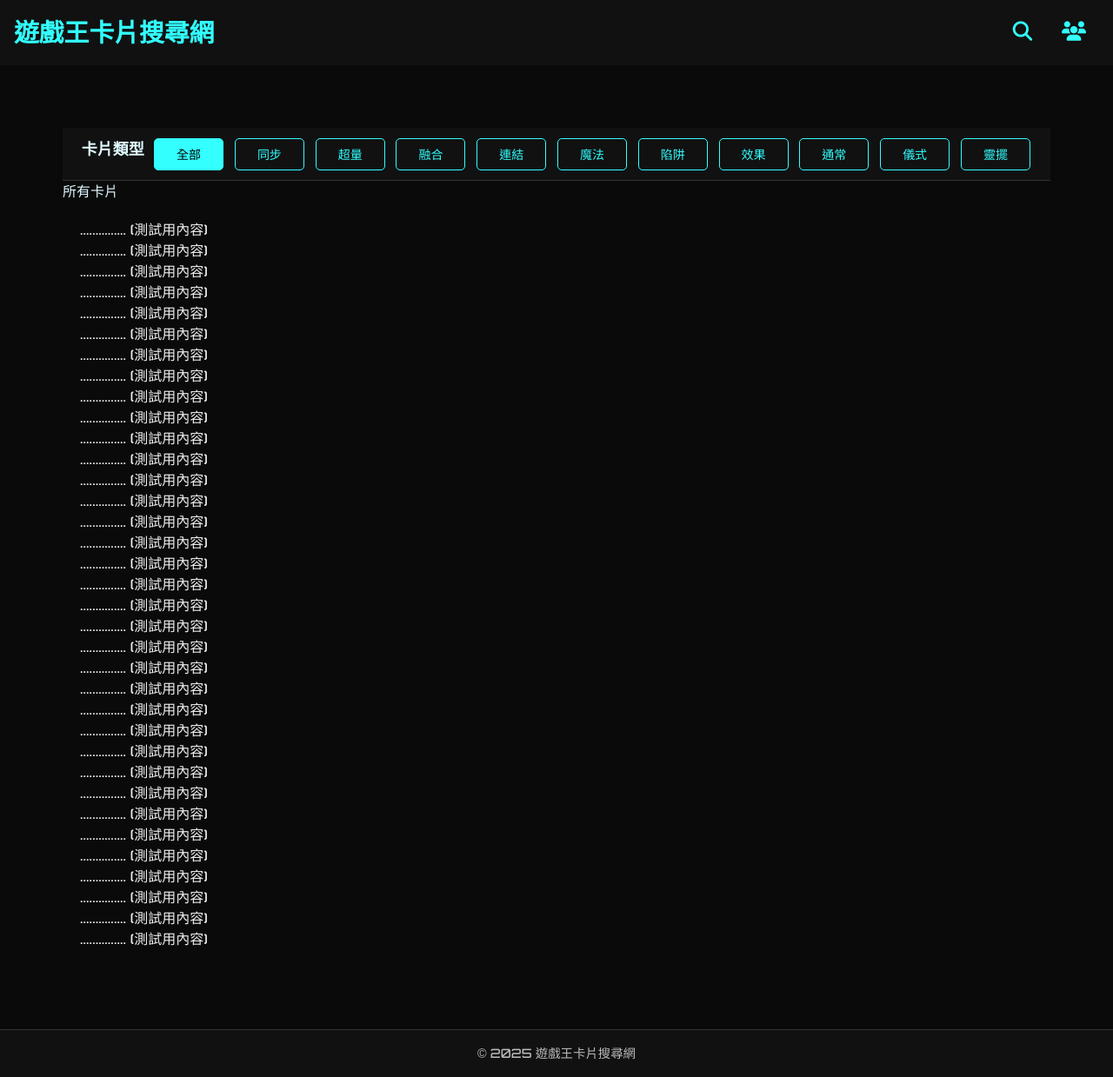
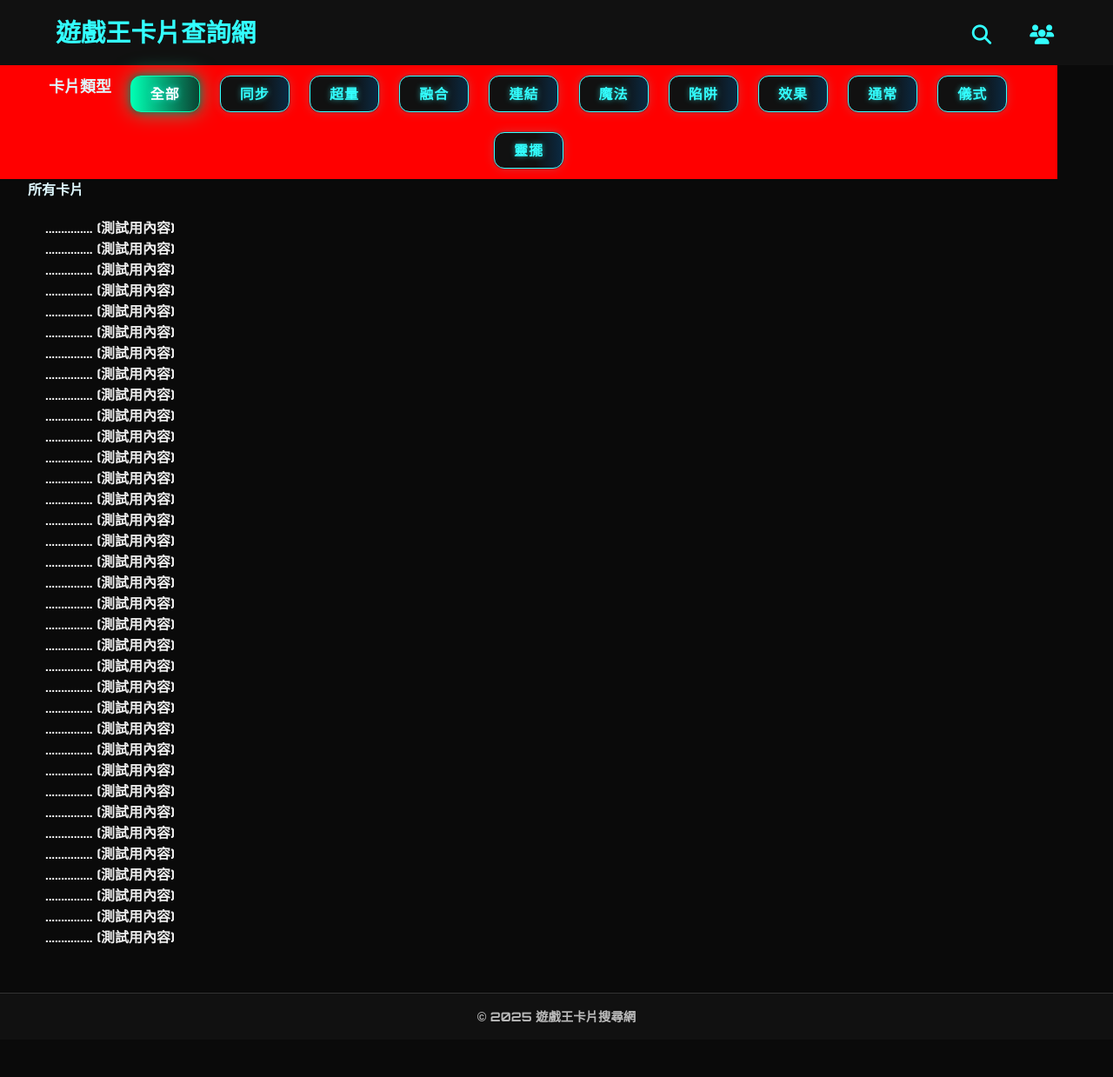
Before and after one commit to Dawn0119/gamecards, a Flask app: page /all in a window 1280 px wide. Shown: the whole page at 87% size. After the commit the page ends 1177 px from the top, so only its background shows below. Run offline with Flask 3, Linux system fonts and the light colour scheme.

Commit message:
0601_all類別未調好

```diff
--- a/static/css/hftop.css
+++ b/static/css/hftop.css
@@ -8,7 +8,7 @@
   background-color: #0a0a0a;  /* 更深的背景，帶有科技感 */
   color: #dff9ff;  /* 淺藍灰色文字（稍微偏白） */
   font-family: "Orbitron", sans-serif;  /* 更有科技感的字體（需在 HTML 引入） */
-  /* 不再加 overflow: hidden，保留捲軸功能 */
+  font-weight: 600;
 }
 
 /* Header */
@@ -28,16 +28,32 @@
 .logo {
   font-size: 1.8rem;
   font-weight: bold;
-  margin: 0;
+  margin: 5px 50;
+  margin-left: 3rem; /* 左側留出空間 */
+}
+
+.logo:hover {
+  color: #ffffff;
+  text-decoration: none;
+  transform: scale(1.2);
+}
+
+.nav-menu {
+  /* position: sticky;
+  top: 0;
+  z-index: 9999; */
+  color: #33ffff;
+  margin-top: 0.5rem;
+  margin-right: 2rem;
+  text-decoration: none; /* 移除預設下劃線 */
+  letter-spacing: 0.5px;
 }
 
 .nav-menu a {
-  color: #33ffff;
-  /* margin-left: 2rem; */
   text-decoration: none;
   font-weight: bold;
   letter-spacing: 0.5px;
-  margin: 0 0.9rem; /* 左右各 0.75rem 的間距（總 1.5rem）*/
+  margin: 0 1.2rem; /* 左右各1.2rem的間距 */
 }
 
 /* .nav-menu a + a {
@@ -51,12 +67,19 @@
 
 /* Font Awesome 圖示大小調整 */
 .nav-menu i {
-  font-size: 1.4rem; /* 預設約1rem，改大一點更醒目 */
+  font-size: 1.4rem;
   transition: color 0.2s ease, transform 0.2s ease;
 }
 
 .nav-menu a:hover i {
-  transform: scale(1.1); /* 滑過微放大效果 */
+  transform: scale(2); /* 滑過微放大效果 */
+}
+
+main {
+  padding: 2rem;
+  background-color: #0a0a0a;
+  color: #dff9ff;  /* 微藍白文字 */
+  font-family: "Orbitron", sans-serif;
 }
 
 /* Footer */
--- a/static/css/main.css
+++ b/static/css/main.css
@@ -1,61 +1,41 @@
-/* Main Area */
-main {
-  padding: 4.5rem;
-  background-color: #0a0a0a;  /* 深色主背景統一風格 */
-  color: #dff9ff;  /* 微藍白文字 */
-  font-family: "Orbitron", sans-serif;  /* margin-bottom: 60px; */
-}
-
 /* Buttons3個搜尋方式 */
 .button-container {
-  width: 90%;
-  /* 容器寬度 */
-  max-width: 800px;
-  /* 最大寬度為800px */
-  margin: 0 auto -25px;
-  /* 容器水平置中 */
-  padding: 0 2%;
-  /* 內縮 */
-  box-sizing: border-box;
-  /* 確保 padding 不會影響寬度 */
-  display: flex;
-  /* 容器設為「彈性盒模型（Flexbox）」，子元素（如按鈕）能更好排列 */
-  gap: 10px;
-  /* 間距 */
+  width: 90%;  /* 容器寬度 */
+  max-width: 800px;  /* 最大寬度為800px */
+  margin: 0 auto -25px;  /* 容器水平置中 */
+  padding: 0 2%;  /* 內縮 */
+  box-sizing: border-box;  /* 確保 padding 不會影響寬度 */
+  display: flex;  /* 容器設為「彈性盒模型（Flexbox）」，子元素（如按鈕）能更好排列 */
+  gap: 20px;  /* 間距 */
   /* justify-content: space-around; 子元素會（預設是水平）平均分配空間、左右都有相同的空間（首尾也會有間距） */
   /* margin-bottom: 20px; */
   /* 容器底部加上20外距，與下方的元素保持距離 */
 }
 
 .button-container button {
-  flex: 1;
-  /* 等分寬度 */
-  border-radius: 20px;
-  /* 圓角按鈕 */
+  flex: 1;  /* 等分寬度 */
+  border-radius: 20px;  /* 圓角按鈕 */
   padding: 15px 0 40px 0; /* 上 15px，下 35px */
   /* padding-top: 10px;
   padding-bottom: 60px; */
   border: none;
   cursor: pointer;
-  font-size: 20px;
-  /* 文字大小（1rem = 約16px） */
+  font-size: 20px;  /* 文字大小（1rem = 約16px） */
   font-family: "Orbitron", sans-serif;
   font-weight: 600;
   /* 字重（normal: 400, bold: 700） */
-  color: #33ffff;
-  /* 亮藍字體 */
+  color: #33ffff;  /* 亮藍字體 */
   text-align: center;  /* 文字置中 */
   /* line-height: 5; */
   background-color: #111;
-  /* 深灰科技風 */
-  box-shadow: 0 0 12px rgba(51, 255, 255, 0.2);
+  box-shadow: 0 0 15px rgba(51, 216, 216, 0.438);
   transition: background-color 0.3s ease, transform 0.2s ease;
 }
 
 .button-container button:hover {
   background-color: #33ffff;
-  color: #000;
-  transform: translateY(-2px);
+  color: #000000;
+  transform: translateY(-8px);
 }
 
 /* 容器調整為彈性大小 */
--- a/static/js/hint.js
+++ b/static/js/hint.js
@@ -145,9 +145,9 @@
     const message = document.getElementById('modalMessage');
 
     const modeTitleMap = {
-        one: '📌 單張顯示',
+        one: '單張顯示 📌',
         all: '⚠️ 全部顯示',
-        choice: '👆 自行選擇'
+        choice: '自行選擇 👆'
     };
 
     title.textContent = modeTitleMap[mode] || '提醒';
--- a/templates/all.html
+++ b/templates/all.html
@@ -1,6 +1,6 @@
 {% extends "index.html" %}
 
-{% block title %}全部顯示{% endblock %}
+{% block title %}⌕ 全部顯示{% endblock %}
 
 {% block content %}
 
@@ -78,45 +78,60 @@
   .filter-bar {
     position: sticky;
     top: 0;
+    margin-top: -2rem;
+    margin-left: -2rem;
+    margin-right: -2rem;
+
+    display: flex;
     justify-content: center;
-    background-color: #111; /* 深色背景 */
-    z-index: 1000;
     flex-wrap: wrap;
-    display: flex;
-    white-space: nowrap;
-    gap: 10px;
+
+    background-color: #ff0000;
+    /* #111; */
+    /* z-index: 1000; */
+    width: 100%;
+    left: 0;
+    right: 0;
+    gap: 20px;
     padding: 10px;
-    border-bottom: 1px solid #333; /* 暗色底線 */
     font-family: "Orbitron", sans-serif;
+    box-sizing: border-box;
   }
 
   .filter-bar button {
     padding: 0.5em 0.5em;
     margin: 0.1em;
     min-width: 80px;
-    font-size: 14px;
-    flex-shrink: 0;
-    border: 1px solid #33ffff;
-    background-color: transparent;
+    font-size: 1rem;
+    font-family: "Orbitron", sans-serif;
+    font-weight: 700;
+    border-radius: 12px;
+    border: 1.5px solid #33ffff;
+    background: linear-gradient(90deg, #111 60%, #0a2a43 100%);
     color: #33ffff;
-    border-radius: 5px;
+    box-shadow: 0 0 12px #33ffff33, 0 0 2px #0a2a43;
     cursor: pointer;
-    transition: 0.2s;
+    letter-spacing: 1px;
+    text-shadow: 0 0 6px #33ffff88;
+    transition: background 0.3s, color 0.3s, box-shadow 0.3s, transform 0.2s;
   }
 
   .filter-bar button:hover {
-    background-color: #33ffff;
-    color: #000;
+    background: linear-gradient(90deg, #33ffff 0%, #0a2a43 100%);
+    color: #000000;
+    box-shadow: 0 0 24px #33ffff99, 0 0 8px #0a2a43;
+    transform: translateY(-2px) scale(1.05);
   }
 
   .filter-bar button.active {
-    background-color: #33ffff;
-    color: #000;
+    background: linear-gradient(90deg, #00ffb3 0%, #0a4332 100%);
+    color: #fff;
+    border: 1.5px solid #00ffb3;
+    box-shadow: 0 0 24px #00ffb399, 0 0 8px #0a4332;
   }
 
-  /* 卡片展示區可加上暗背景，或用現有的 */
   .bg-gray-100 {
-    background-color: #0a0a0a;  /* 暗背景 */
+    background-color: #0a0a0a;
     color: #eee;
     font-family: "Orbitron", sans-serif;
     padding: 20px;
--- a/templates/choice.html
+++ b/templates/choice.html
@@ -1,6 +1,6 @@
 {% extends "index.html" %}
 
-{% block title %}自行選擇{% endblock %}
+{% block title %}⌕ 自行選擇{% endblock %}
 
 {% block content %}
   <h2>自行選擇</h2>
--- a/templates/components/header.html
+++ b/templates/components/header.html
@@ -2,7 +2,7 @@
   <div class="header-container">
     <h1 class="logo">
       <a href="{{ url_for('index') }}" title="回首頁" style="text-decoration: none; color: inherit;">
-        遊戲王卡片搜尋網
+        遊戲王卡片查詢網
       </a>
     </h1>
     <nav class="nav-menu">
--- a/templates/index.html
+++ b/templates/index.html
@@ -3,7 +3,7 @@
 
 <head>
     <meta charset="UTF-8">
-    <title>{% block title %}首頁{% endblock %}</title>
+    <title>{% block title %}🃏🔍首頁{% endblock %}</title>
     <link href="https://cdn.jsdelivr.net/npm/tailwindcss@2.2.19/dist/tailwind.min.css" rel="stylesheet">
     <link rel="stylesheet" href="https://cdnjs.cloudflare.com/ajax/libs/font-awesome/6.5.0/css/all.min.css">
     <link href="https://fonts.googleapis.com/css2?family=Orbitron:wght@500;700&display=swap" rel="stylesheet">
@@ -19,6 +19,7 @@
 
     <main>
         {% block content %}
+        <div class="all-block">
             <div class="button-container">
                 <button class="mode-button mode-one-active" data-mode="one" onclick="switchMode('one')">單張顯示</button>
                 <button class="mode-button" data-mode="all" onclick="switchMode('all')">全部顯示</button>
@@ -29,7 +30,7 @@
                 <div class="large-block mode-one-bg">
                     <div class="upload-block" id="uploadArea-one" data-mode="one"></div>
                     <div class="search-row">
-                    <p class="hint-text">🔍 點擊上方按鈕可切換查詢方式。</p>
+                        <p class="hint-text">🔎 點擊上方按鈕可切換查詢方式。</p>
                         <button class="search-button" onclick="openModal('one')">搜尋</button>
                     </div>
                 </div>
@@ -39,7 +40,7 @@
                 <div class="large-block mode-all-bg">
                     <div class="upload-block" id="uploadArea-all" data-mode="all"></div>
                     <div class="search-row">
-                    <p class="hint-text">🔍 點擊上方按鈕可切換查詢方式。</p>
+                        <p class="hint-text">🔎 點擊上方按鈕可切換查詢方式。</p>
                         <button class="search-button" onclick="openModal('all')">搜尋</button>
                     </div>
                 </div>
@@ -49,12 +50,12 @@
                 <div class="large-block mode-choice-bg">
                     <div class="upload-block" id="uploadArea-choice" data-mode="choice"></div>
                     <div class="search-row">
-                    <p class="hint-text">🔍 點擊上方按鈕可切換查詢方式。</p>
+                        <p class="hint-text">🔎 點擊上方按鈕可切換查詢方式。</p>
                         <button class="search-button" onclick="openModal('choice')">搜尋</button>
                     </div>
                 </div>
             </div>
-
+        </div>
         <!-- 彈跳視窗 -->
         <div id="myModal" class="modal hidden">
             <div class="modal-box">
@@ -66,7 +67,6 @@
                 </div>
             </div>
         </div>
-
         {% endblock %}
         <button onclick="topFunction()" id="myBtn" title="Go to top"><i
                 class="fa-solid fa-circle-up fa-2x"></i></button>
```
Also changed, not shown: other parts of static/css/main.css (+63 -31 lines), templates/about.html (+45 -7 lines). Lines whose indentation alone changed are shown as unchanged.
